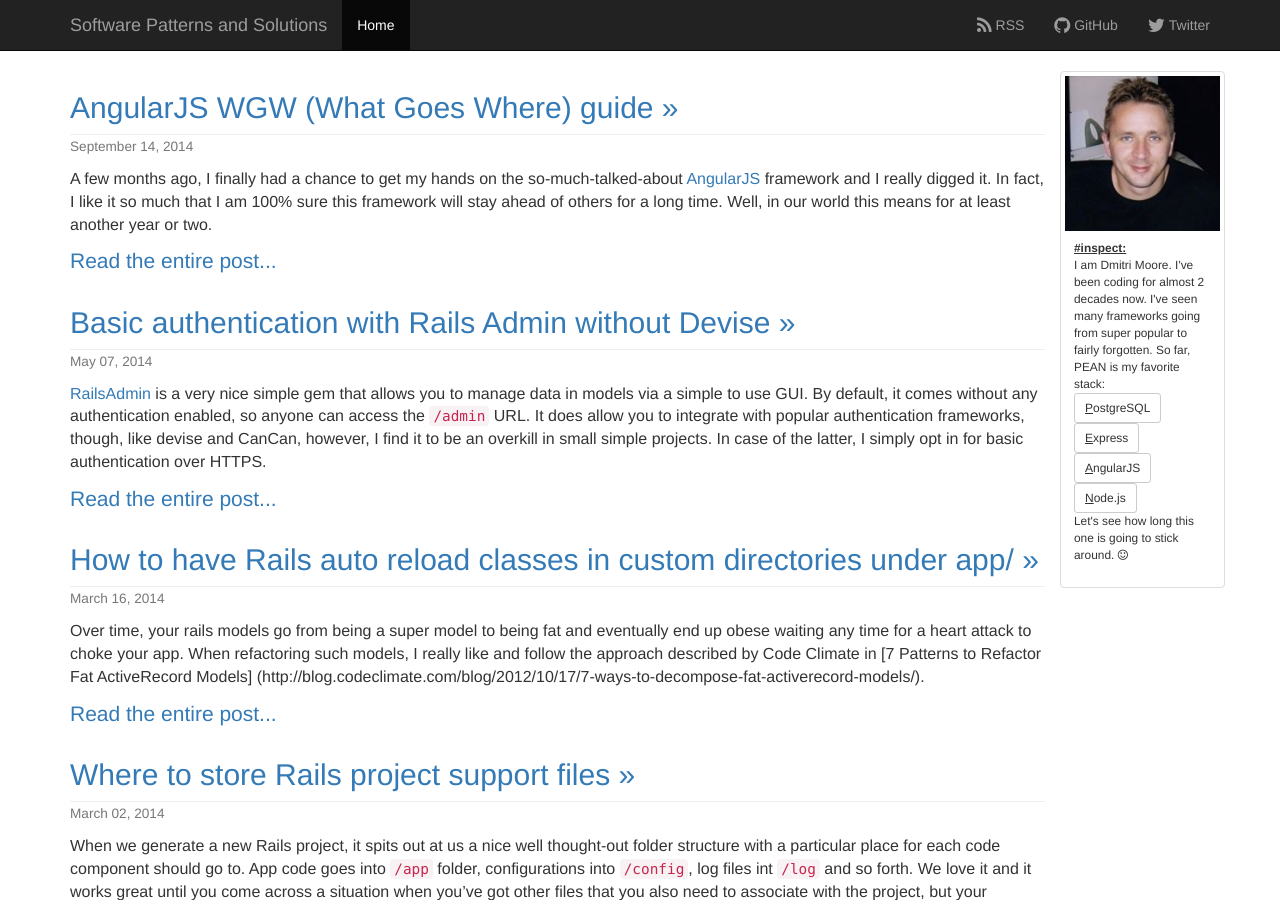
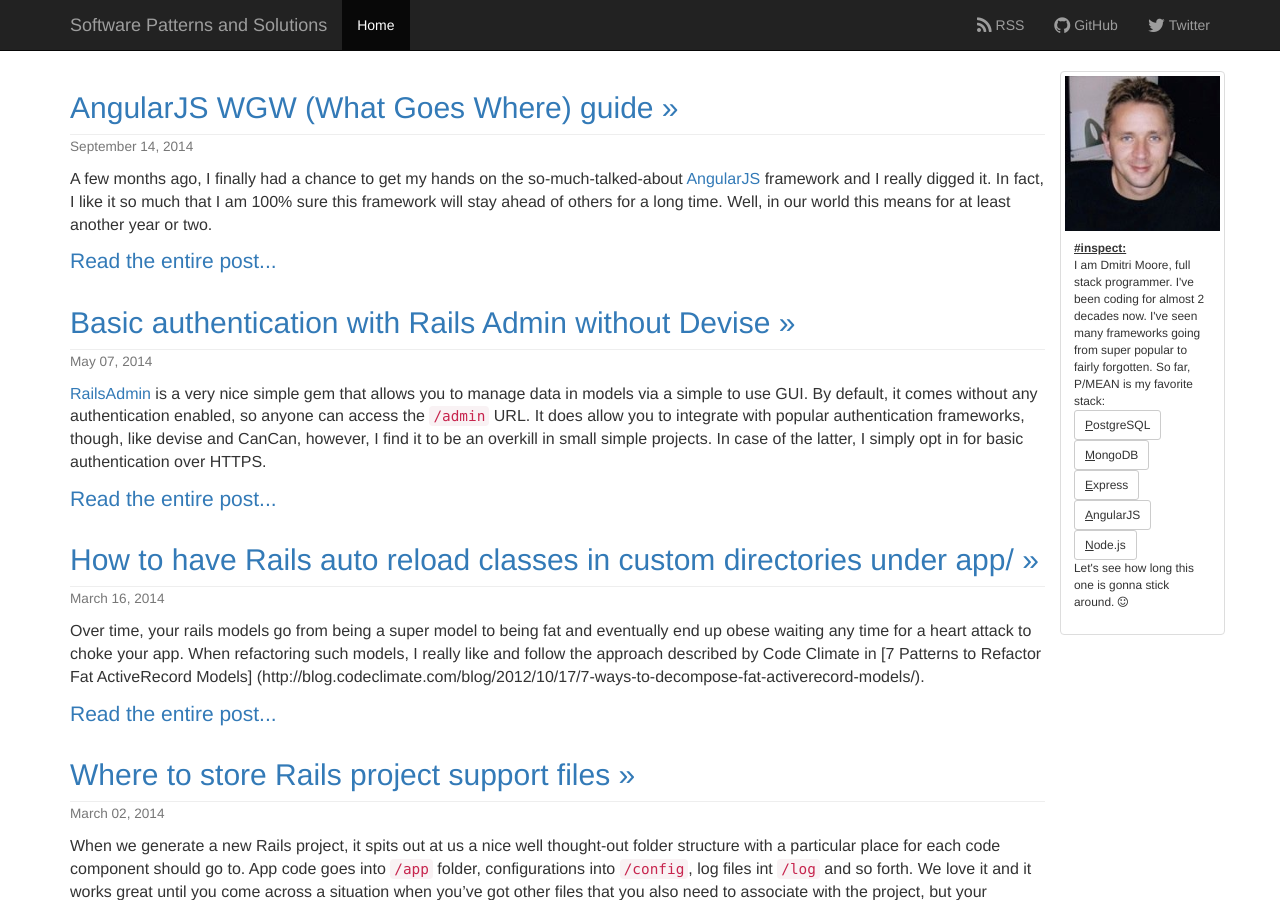
Before and after one commit to demisx/demisx.github.io, a Jekyll site: the page built from index.md, in a window 1280 px wide and 900 px high. Built offline with Jekyll 4.4.1, drawn with Linux system fonts in a browser that asks for light colours; nearby versions of some CDN libraries; Markdown is read by kramdown in place of the engine named in the settings.

```diff
--- a/_layouts/default.html
+++ b/_layouts/default.html
@@ -58,16 +58,17 @@
               <img src="/images/thumb_demisx.jpg" alt="demisx avatar">
               <div class="caption small">
                 <b><u>#inspect:</u></b>
-                <p>I am Dmitri Moore. I've been coding for almost
+                <p>I am Dmitri Moore, full stack programmer. I've been coding for almost
                 2 decades now. I've seen many frameworks going from
-                super popular to fairly forgotten. So far, PEAN is my favorite stack:<br/>
+                super popular to fairly forgotten. So far, P/MEAN is my favorite stack:<br/>
                 <button type="button" class="btn btn-default btn-sm"><u>P</u>ostgreSQL</button>
+                <button type="button" class="btn btn-default btn-sm"><u>M</u>ongoDB</button>
                 <button type="button" class="btn btn-default btn-sm"><u>E</u>xpress</button>
                 <button type="button" class="btn btn-default btn-sm"><u>A</u>ngularJS</button>
 
                 <button type="button" class="btn btn-default btn-sm"><u>N</u>ode.js</button>
                 <br/>Let's see how long this
-                one is going to stick around. <i class="fa fa-smile-o"></i></p>
+                one is gonna stick around. <i class="fa fa-smile-o"></i></p>
               </div>
             </div>
           </div>
```
Also changed, not shown: index.md (+1 -1 lines).
